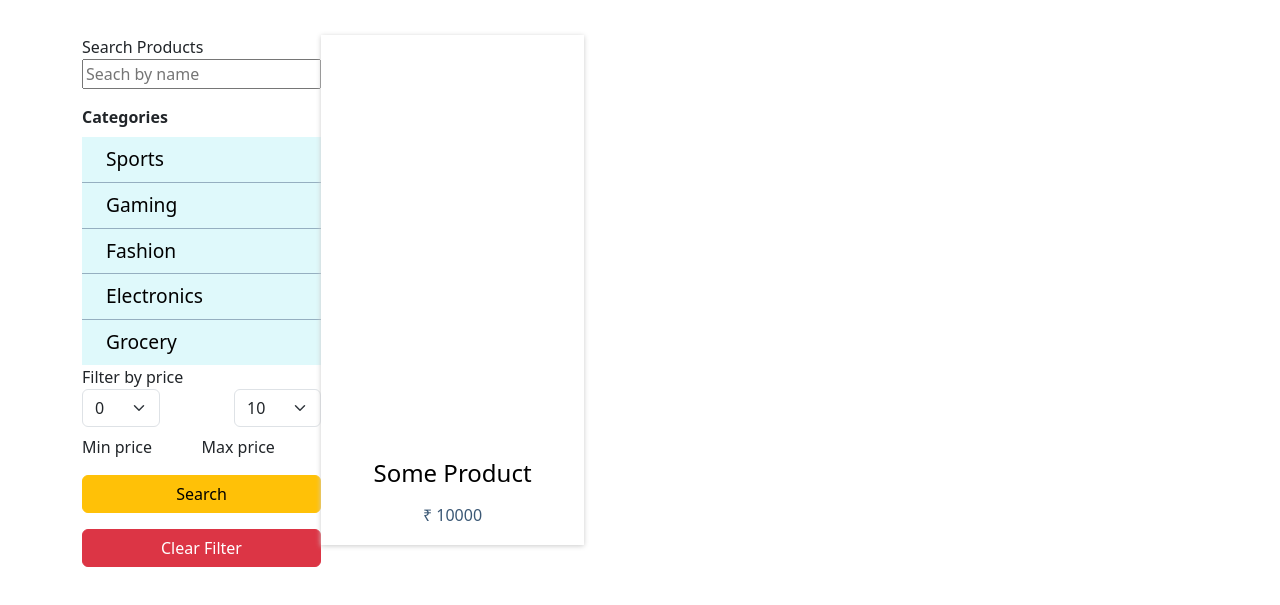
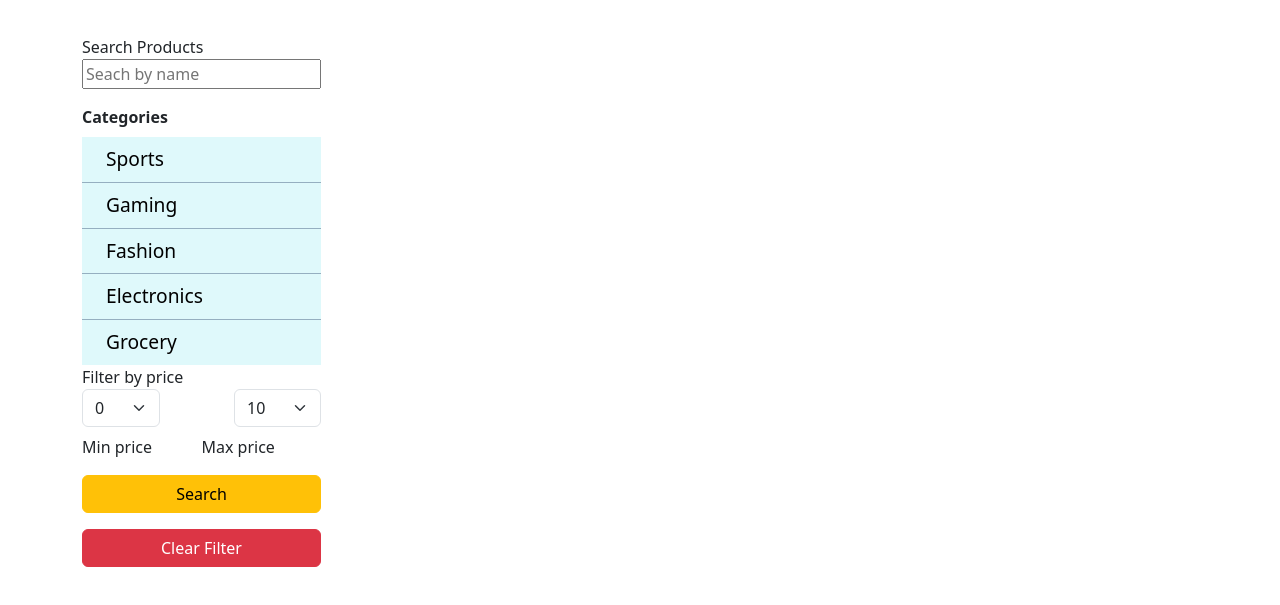
Before and after one commit to VanshRathore/E-commerce, a plain HTML site: page producList.html in a window 1280 px wide. Shown: the part 175-780 px from the top of the page. Drawn offline with nearby package versions, Linux system fonts and the light colour scheme; no server answers.

```diff
--- a/producList.html
+++ b/producList.html
@@ -88,13 +88,7 @@
 
                 </div>
                 <div class="product-list-box" id="productList">
-                    <a href="productDetails.html" target="_blank" class="product-item text-decoration-none d-inline-block">
-                        <div class="product-img">
-                            <img src="img/Wavy_Tech-31_Single-04.jpg" alt="">
-                        </div>
-                        <div class="product-name text-center">Some Product</div>
-                        <div class="product-price text-center">&#8377 10000</div>
-                    </a>
+
 
                 </div>
             </div>
```
